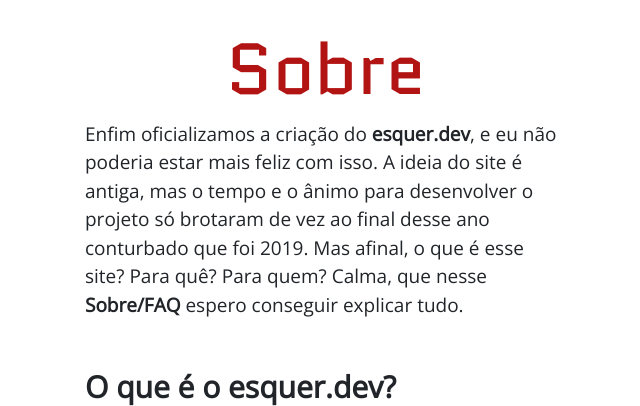
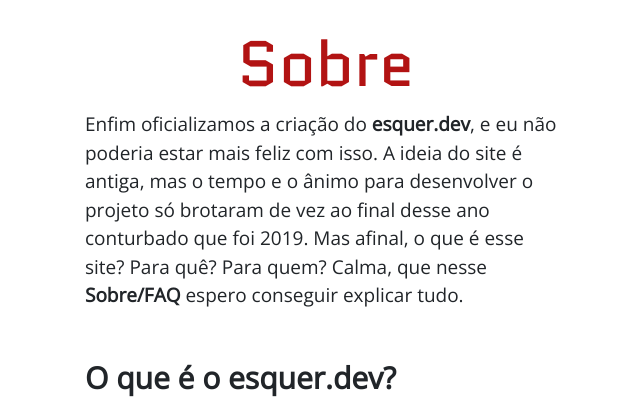
Before and after one commit to yyyyyyyan/esquer.dev, a Django app: page /sobre in a window 1280 px wide. Shown: the part 96-502 px from the top of the page, without its empty margins (314-954 px from the left). Run offline with Django 3.2, Linux system fonts and the light colour scheme.

Commit message:
Fixed horizontal scroll on long titles

```diff
--- a/static/css/post-list.css
+++ b/static/css/post-list.css
@@ -37,6 +37,7 @@
     font-family: 'Quantico', sans-serif;
     font-size: 46px;
     color: #B21313;
+    word-break: break-word;
 }
 
 .post-pagination {
--- a/static/css/static.css
+++ b/static/css/static.css
@@ -1,5 +1,6 @@
 .title {
     font-family: 'Quantico', sans-serif;
-    font-size: 72px;
+    font-size: 64px;
+    word-break: break-word;
     color: #B21313;
 }
```
